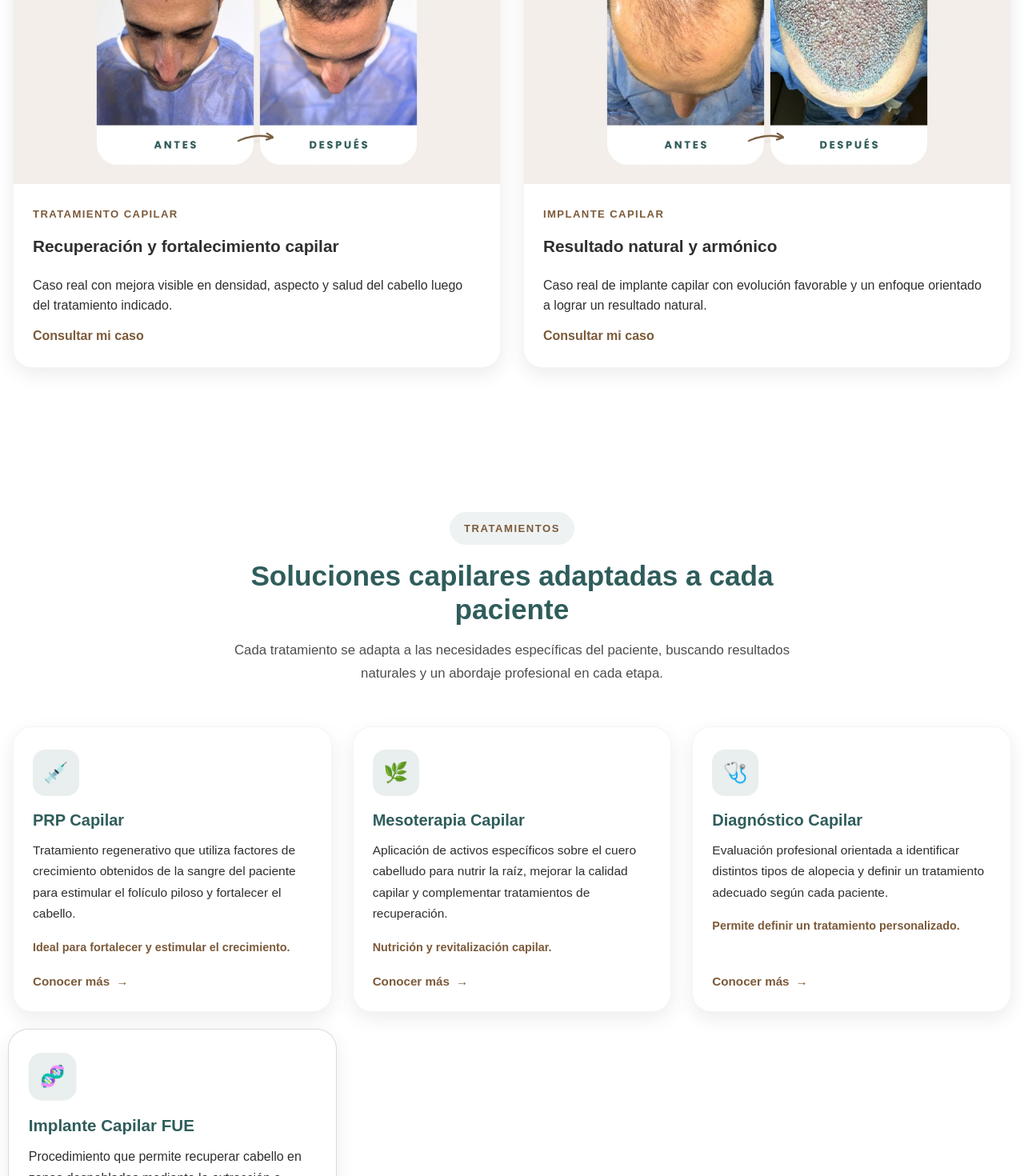
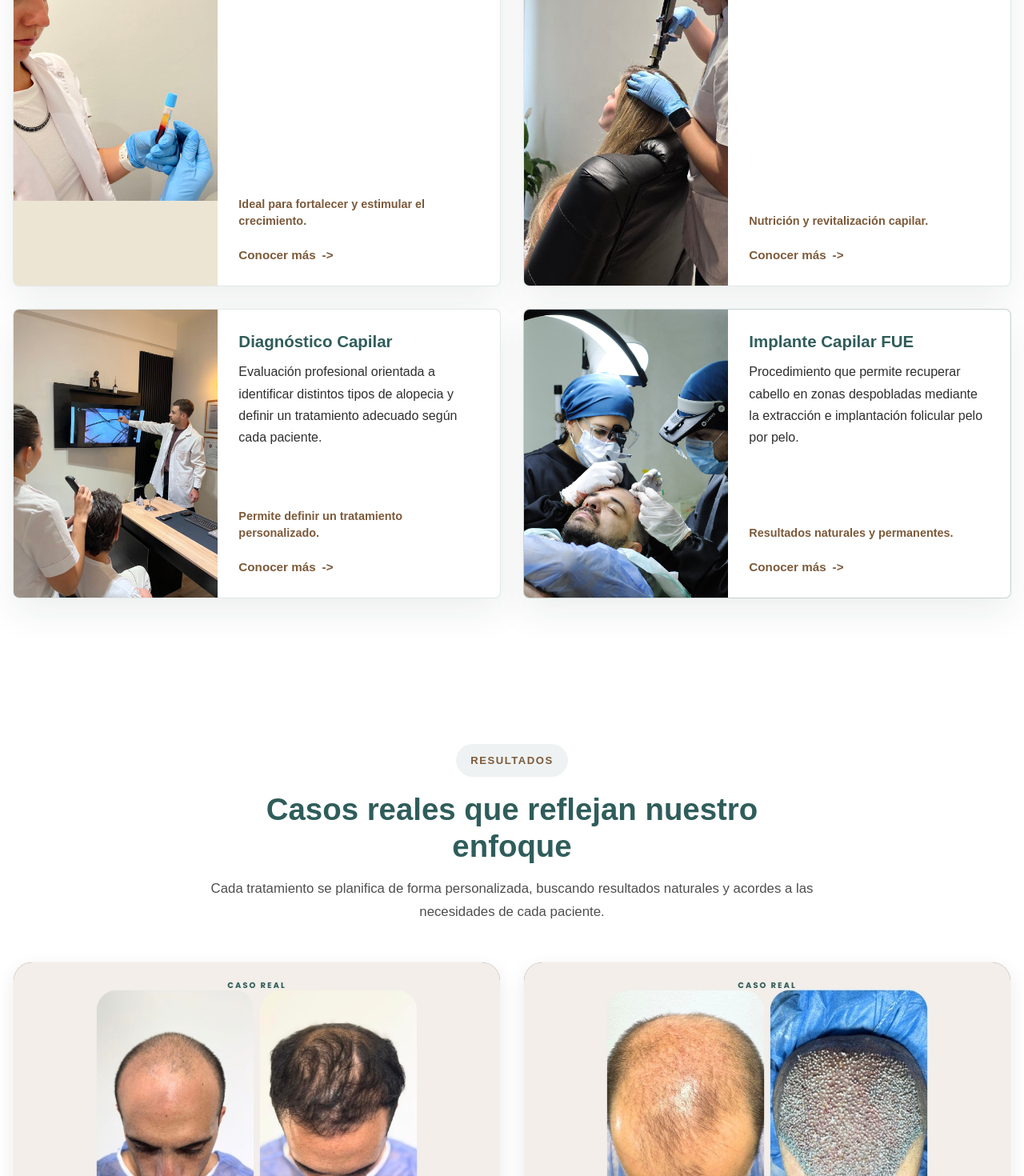
Before and after one commit to mlav-prog/dermaraiz-web, a React (Vite) app: page / in a window 1280 px wide. Shown: the part 1330-2800 px from the top of the page at 80% size. Built offline with nearby package versions, Linux system fonts and the light colour scheme.

Commit message:
treatments

```diff
--- a/src/components/Treatments/Treatments.css
+++ b/src/components/Treatments/Treatments.css
@@ -1,14 +1,14 @@
 .treatments {
     width: min(100% - 32px, 1440px);
     margin-inline: auto;
-    padding: 90px 0;
+    padding: 92px 0;
     background: var(--white);
 }
 
 .treatments-header {
     text-align: center;
     max-width: 760px;
-    margin: 0 auto 52px;
+    margin: 0 auto 48px;
 }
 
 .section-tag {
@@ -30,82 +30,122 @@
 
 .treatments-grid {
     display: grid;
-    grid-template-columns: repeat(3, minmax(0, 1fr));
-    gap: 26px;
+    grid-template-columns: repeat(2, minmax(0, 1fr));
+    gap: 28px;
+    align-items: stretch;
 }
 
 .treatment-card {
+    position: relative;
+    overflow: hidden;
+    min-height: 360px;
+    height: 100%;
     background: var(--white);
-    border-radius: 24px;
-    padding: 28px 24px 24px;
-    box-shadow: var(--shadow);
-    border: 1px solid rgba(0, 0, 0, 0.04);
-    transition: transform 0.3s ease, box-shadow 0.3s ease;
-    display: flex;
-    flex-direction: column;
-    height: 100%;
+    border: 1px solid rgba(47, 93, 91, 0.14);
+    border-radius: 8px;
+    box-shadow: 0 18px 44px rgba(23, 46, 44, 0.08);
+    display: grid;
+    grid-template-columns: minmax(220px, 42%) minmax(0, 1fr);
+    grid-template-rows: 1fr auto;
+    transition: transform 0.3s ease, box-shadow 0.3s ease, border-color 0.3s ease;
 }
 
 .treatment-card:hover {
-    transform: translateY(-6px);
-    box-shadow: 0 18px 40px rgba(0, 0, 0, 0.09);
+    transform: translateY(-5px);
+    border-color: rgba(47, 93, 91, 0.28);
+    box-shadow: 0 24px 54px rgba(23, 46, 44, 0.12);
 }
 
-.treatment-icon {
-    width: 58px;
-    height: 58px;
-    border-radius: 16px;
-    background: rgba(47, 93, 91, 0.1);
-    display: flex;
-    align-items: center;
-    justify-content: center;
-    font-size: 1.55rem;
-    margin-bottom: 18px;
-    flex-shrink: 0;
+.treatment-image {
+    display: block;
+    width: 100%;
+    height: 100%;
+    min-height: 360px;
+    overflow: hidden;
+    background: rgba(47, 93, 91, 0.08);
+    grid-row: 1 / span 2;
 }
 
+.treatment-image img {
+    width: 100%;
+    height: 100%;
+    display: block;
+    object-fit: cover;
+    transition: transform 0.45s ease;
+}
+
+.treatment-image-prp img {
+    object-fit: contain;
+    object-position: center center;
+    background: #ece5d4;
+}
+
+.treatment-image-mesoterapia img {
+    object-position: 82% 68%;
+    transform: scale(1.44);
+}
+
+.treatment-image-diagnostico img {
+    object-position: 50% 45%;
+}
+
+.treatment-image-implante img {
+    object-position: 50% 34%;
+}
+
+.treatment-card:hover .treatment-image img {
+    transform: scale(1.04);
+}
+
+.treatment-card:hover .treatment-image-mesoterapia img {
+    transform: scale(1.48);
+}
 .treatment-content {
     display: flex;
+    flex: 1;
     flex-direction: column;
-    flex: 1;
+    padding: 28px 26px 0;
 }
 
 .treatment-card h3 {
     margin-bottom: 12px;
     color: var(--primary);
-    font-size: 1.25rem;
-    line-height: 1.25;
+    font-size: clamp(1.28rem, 1.55vw, 1.6rem);
+    line-height: 1.2;
 }
 
 .treatment-card p {
-    font-size: 0.97rem;
-    line-height: 1.7;
     margin-bottom: 18px;
     color: var(--text);
+    font-size: 1rem;
+    line-height: 1.7;
 }
 
 .treatment-benefit {
-    display: inline-block;
-    margin-bottom: 20px;
+    display: inline-flex;
+    width: fit-content;
+    max-width: 100%;
+    margin-top: auto;
     color: var(--accent);
     font-size: 0.9rem;
-    font-weight: 600;
-    line-height: 1.5;
+    font-weight: 700;
+    line-height: 1.45;
 }
 
 .card-link {
     display: inline-flex;
     align-items: center;
     gap: 8px;
+    width: fit-content;
+    margin: 20px 26px 26px;
     color: var(--accent);
-    font-weight: 600;
     font-size: 0.95rem;
+    font-weight: 700;
     transition: opacity 0.3s ease, transform 0.3s ease;
-    margin-top: auto;
 }
 
 .card-link::after {
-    content: "→";
+    content: "->";
     transition: transform 0.3s ease;
 }
 
@@ -118,49 +158,57 @@
 }
 
 .featured {
-    border: 1px solid rgba(47, 93, 91, 0.2);
-    transform: scale(1.03);
+    border-color: rgba(47, 93, 91, 0.28);
 }
 
-/* Tablet */
-
-@media (max-width:992px) {
+@media (max-width: 992px) {
     .treatments {
         width: min(100% - 24px, 1440px);
-        padding: 70px 0;
+        padding: 74px 0;
     }
 
     .treatments-grid {
-        grid-template-columns: repeat(2, minmax(0, 1fr));
+        gap: 22px;
+    }
+
+    .treatment-card {
+        grid-template-columns: 1fr;
+        grid-template-rows: auto 1fr auto;
+        min-height: 0;
+        height: 100%;
+    }
+
+    .treatment-image {
+        grid-row: auto;
+        height: 260px;
+        min-height: 260px;
+    }
+
+    .treatment-content {
+        padding: 24px 22px 0;
+    }
+
+    .card-link {
+        margin: 20px 22px 24px;
     }
 }
-
-/* Mobile */
 
 @media (max-width: 768px) {
     .treatments {
         width: min(100% - 20px, 1440px);
-        padding: 60px 0;
+        padding: 62px 0;
     }
 
     .treatments-header {
-        margin-bottom: 36px;
+        margin-bottom: 34px;
     }
 
     .treatments-grid {
         grid-template-columns: 1fr;
     }
 
-    .treatment-card {
-        padding: 24px 20px 22px;
-        border-radius: 20px;
-    }
-
-    .treatments-card h3 {
-        font-size: 1.15rem;
-    }
-
-    .treatments-card p {
-        font-size: 0.95rem;
+    .treatment-image {
+        height: clamp(260px, 76vw, 340px);
+        min-height: clamp(260px, 76vw, 340px);
     }
 }
--- a/src/components/Treatments/Treatments.jsx
+++ b/src/components/Treatments/Treatments.jsx
@@ -1,48 +1,55 @@
 import "./Treatments.css";
+import implanteImage from "../../assets/treatments/implante-capilar-fue-procedimiento-dermaraiz.jpeg";
+import prpImage from "../../assets/treatments/prp-capilar-plasma-rico-en-plaquetas-dermaraiz.jpg";
+import mesoterapiaImage from "../../assets/treatments/mesoterapia-capilar-dermaraiz.jpeg";
+import diagnosticoImage from "../../assets/treatments/diagnostico-capilar-dermaraiz.jpg";
 
 function Treatments() {
-
     const treatments = [
         {
-            icon: "💉",
             title: "PRP Capilar",
             description:
                 "Tratamiento regenerativo que utiliza factores de crecimiento obtenidos de la sangre del paciente para estimular el folículo piloso y fortalecer el cabello.",
             benefit: "Ideal para fortalecer y estimular el crecimiento.",
-            link: "/prp-capilar"
+            link: "/prp-capilar",
+            image: prpImage,
+            imageAlt: "Plasma rico en plaquetas para tratamiento capilar PRP en Dermaraiz",
+            imageFocus: "prp",
         },
-
         {
-            icon: "🌿",
             title: "Mesoterapia Capilar",
             description:
                 "Aplicación de activos específicos sobre el cuero cabelludo para nutrir la raíz, mejorar la calidad capilar y complementar tratamientos de recuperación.",
             benefit: "Nutrición y revitalización capilar.",
-            link: "/mesoterapia-capilar"
+            link: "/mesoterapia-capilar",
+            image: mesoterapiaImage,
+            imageAlt: "Mesoterapia capilar aplicada en consultorio Dermaraiz",
+            imageFocus: "mesoterapia",
         },
-
         {
-            icon: "🩺",
             title: "Diagnóstico Capilar",
             description:
                 "Evaluación profesional orientada a identificar distintos tipos de alopecia y definir un tratamiento adecuado según cada paciente.",
             benefit: "Permite definir un tratamiento personalizado.",
-            link: "/diagnostico-capilar"
+            link: "/diagnostico-capilar",
+            image: diagnosticoImage,
+            imageAlt: "Diagnóstico capilar profesional con evaluación personalizada",
+            imageFocus: "diagnostico",
         },
-
         {
-            icon: "🧬",
             title: "Implante Capilar FUE",
             description:
                 "Procedimiento que permite recuperar cabello en zonas despobladas mediante la extracción e implantación folicular pelo por pelo.",
             benefit: "Resultados naturales y permanentes.",
-            link: "/implante-capilar"
-        }
+            link: "/implante-capilar",
+            image: implanteImage,
+            imageAlt: "Implante capilar FUE realizado por el equipo médico de Dermaraiz",
+            imageFocus: "implante",
+        },
     ];
 
     return (
         <section className="treatments" id="tratamientos">
-
             <div className="treatments-header">
                 <p className="section-tag">
                     Tratamientos
@@ -60,18 +67,23 @@ function Treatments() {
             </div>
 
             <div className="treatments-grid">
-                {treatments.map((treatment, index) => (
+                {treatments.map((treatment) => (
                     <article
                         className={`treatment-card ${treatment.link === "/implante-capilar" ? "featured" : ""}`}
-                        key={index}
+                        key={treatment.title}
                     >
-
-                        <div className="treatment-icon">
-                            {treatment.icon}
-                        </div>
+                        <a
+                            className={`treatment-image treatment-image-${treatment.imageFocus}`}
+                            href={treatment.link}
+                        >
+                            <img
+                                src={treatment.image}
+                                alt={treatment.imageAlt}
+                                loading="lazy"
+                            />
+                        </a>
 
                         <div className="treatment-content">
-
                             <h3>
                                 {treatment.title}
                             </h3>
@@ -83,7 +95,6 @@ function Treatments() {
                             <span className="treatment-benefit">
                                 {treatment.benefit}
                             </span>
-
                         </div>
 
                         <a
@@ -92,7 +103,6 @@ function Treatments() {
                         >
                             Conocer más
                         </a>
-
                     </article>
                 ))}
             </div>
--- a/src/pages/Home.jsx
+++ b/src/pages/Home.jsx
@@ -13,8 +13,8 @@ function Home() {
     <>
       <Navbar />
       <Hero />
+      <Treatments />
       <Results />
-      <Treatments />
       <Team />
       <Testimonials />
       <Products />
```
